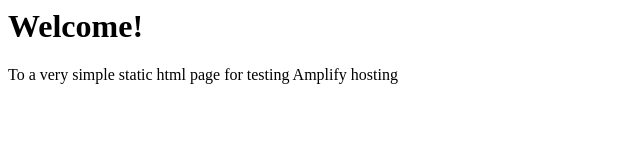
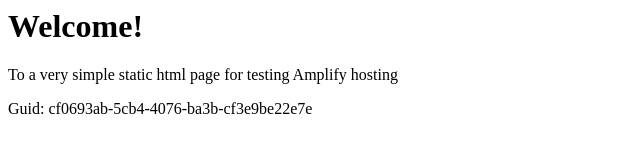
Before and after one commit to aws-aemilia-bah/Github-PR-Commit-Integration-Test-DoNotTouch-Gith-OKSLNVO2-v1-prod-me-south-1, a website: page src/index.html in a window 1280 px wide. Shown: the whole page, without its empty margins (0-640 px from the left). Drawn offline with Linux system fonts and the light colour scheme.

Commit message:
commit from integ tests

```diff
--- a/src/index.html
+++ b/src/index.html
@@ -1,3 +1,5 @@
+
+
 <html lang="en">
 
 <head>
@@ -10,6 +12,6 @@
 <body>
     <h1>Welcome!</h1>
     <p>To a very simple static html page for testing Amplify hosting</p>
-</body>
+    <p>Guid: cf0693ab-5cb4-4076-ba3b-cf3e9be22e7e</p></body>
 
 </html>
```
